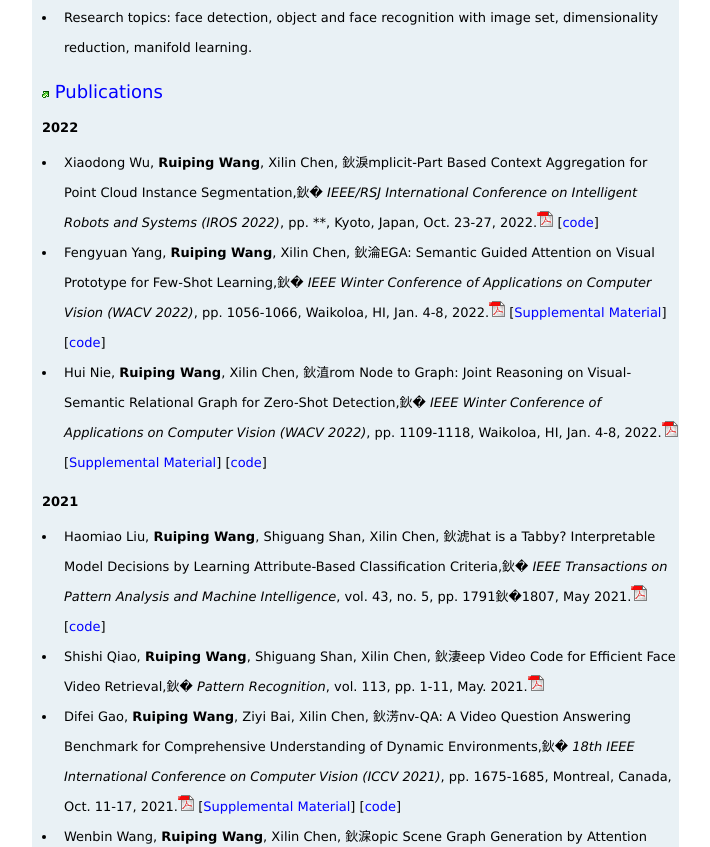
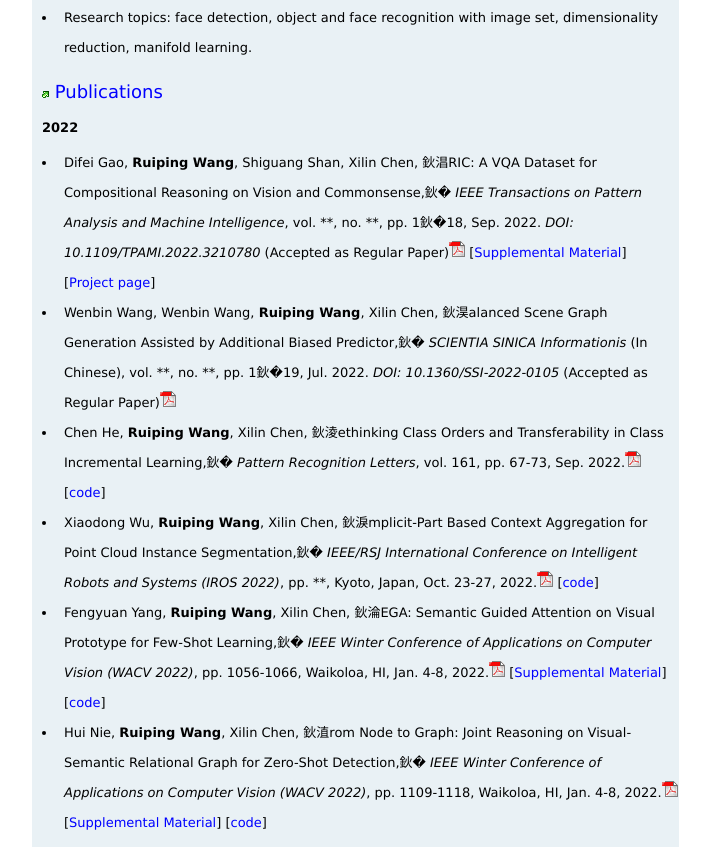
Before and after one commit to rpwnjtu/rpwnjtu.github.io, a plain HTML site: page resume.htm in a window 1280 px wide. Shown: the part 1280-2127 px from the top of the page, without its empty margins (412-1122 px from the left). Drawn offline with Linux system fonts and the light colour scheme.

Commit message:
Add files via upload

```diff
--- a/resume.htm
+++ b/resume.htm
@@ -424,7 +424,7 @@ li.specialtemp{
 
 					</div>
 
-					<!-- 20211005_#84_WACV22 -->
+					<!-- 20221008_#88_PAMI22 -->
 					<div id="part4">
 
 					<p class="chara6">
@@ -437,6 +437,18 @@ li.specialtemp{
 
 					<p class="chara8">
 					<ul>
+						<li class="special">
+							Difei Gao, <b>Ruiping Wang</b>, Shiguang Shan, Xilin Chen, “CRIC: A VQA Dataset for Compositional Reasoning on Vision and Commonsense,” <i>IEEE Transactions on Pattern Analysis and Machine Intelligence</i>, vol. **, no. **, pp. 1–18, Sep. 2022. <i>DOI: 10.1109/TPAMI.2022.3210780</i> (Accepted as Regular Paper)<a href="publications/CRIC_A VQA Dataset for Compositional Reasoning on Vision and Commonsense_PAMI2022.pdf" target="_blank"><img src="image\pdf.gif" border="0px"></a> [<a href="publications/CRIC_A VQA Dataset for Compositional Reasoning on Vision and Commonsense_PAMI2022_supp.pdf" target="_blank" class="inside">Supplemental Material</a>] [<a href="https://cricvqa.github.io/" target="_blank" class="inside">Project page</a>]
+						</li>
+
+						<li class="special">
+							Wenbin Wang, Wenbin Wang, <b>Ruiping Wang</b>, Xilin Chen, “Balanced Scene Graph Generation Assisted by Additional Biased Predictor,” <i>SCIENTIA SINICA Informationis</i> (In Chinese), vol. **, no. **, pp. 1–19, Jul. 2022. <i>DOI: 10.1360/SSI-2022-0105</i> (Accepted as Regular Paper)<a href="publications/Balanced Scene Graph Generation Assisted by Additional Biased Predictor_SSI2022.pdf" target="_blank"><img src="image\pdf.gif" border="0px"></a>
+						</li>
+
+						<li class="special">
+							Chen He, <b>Ruiping Wang</b>, Xilin Chen, “Rethinking Class Orders and Transferability in Class Incremental Learning,” <i>Pattern Recognition Letters</i>, vol. 161, pp. 67-73, Sep. 2022.<a href="publications/Rethinking Class Orders and Transferability in Class Incremental Learning_PRL2022.pdf" target="_blank"><img src="image\pdf.gif" border="0px"></a> [<a href="http://vipl.ict.ac.cn/zygx/dm" target="_blank" class="inside">code</a>]
+						</li>
+
 						<li class="special">
 							Xiaodong Wu, <b>Ruiping Wang</b>, Xilin Chen, “Implicit-Part Based Context Aggregation for Point Cloud Instance Segmentation,” <i>IEEE/RSJ International Conference on Intelligent Robots and Systems (IROS 2022)</i>, pp. **, Kyoto, Japan, Oct. 23-27, 2022.<a href="publications/Implicit-Part Based Context Aggregation for Point Cloud Instance Segmentation_IROS2022.pdf" target="_blank"><img src="image\pdf.gif" border="0px"></a> [<a href="http://vipl.ict.ac.cn/zygx/dm" target="_blank" class="inside">code</a>]
 						</li>
@@ -466,7 +478,7 @@ li.specialtemp{
 						</li>
 
 						<li class="special">
-							Difei Gao, <b>Ruiping Wang</b>, Ziyi Bai, Xilin Chen, “Env-QA: A Video Question Answering Benchmark for Comprehensive Understanding of Dynamic Environments,” <i>18th IEEE International Conference on Computer Vision (ICCV 2021)</i>, pp. 1675-1685, Montreal, Canada, Oct. 11-17, 2021.<a href="publications/Env-QA_A Video Question Answering Benchmark for Comprehensive Understanding of Dynamic Environments_ICCV2021.pdf" target="_blank"><img src="image\pdf.gif" border="0px"></a> [<a href="publications/Env-QA_A Video Question Answering Benchmark for Comprehensive Understanding of Dynamic Environments_ICCV2021_supp.pdf" target="_blank" class="inside">Supplemental Material</a>] [<a href="http://vipl.ict.ac.cn/zygx/dm" target="_blank" class="inside">code</a>]
+							Difei Gao, <b>Ruiping Wang</b>, Ziyi Bai, Xilin Chen, “Env-QA: A Video Question Answering Benchmark for Comprehensive Understanding of Dynamic Environments,” <i>18th IEEE International Conference on Computer Vision (ICCV 2021)</i>, pp. 1675-1685, Montreal, Canada, Oct. 11-17, 2021.<a href="publications/Env-QA_A Video Question Answering Benchmark for Comprehensive Understanding of Dynamic Environments_ICCV2021.pdf" target="_blank"><img src="image\pdf.gif" border="0px"></a> [<a href="publications/Env-QA_A Video Question Answering Benchmark for Comprehensive Understanding of Dynamic Environments_ICCV2021_supp.pdf" target="_blank" class="inside">Supplemental Material</a>]  [<a href="https://envqa.github.io/" target="_blank" class="inside">Project page</a>]
 						</li>
 
 						<li class="special">
@@ -1375,7 +1387,7 @@ li.specialtemp{
 				Designed by Ruiping Wang
 			</div>
 			<div class="date">
-				Last Update: Jul. 11, 2022
+				Last Update: Oct. 8, 2022
 			</div>
 		</td>
 	</tr>
```
